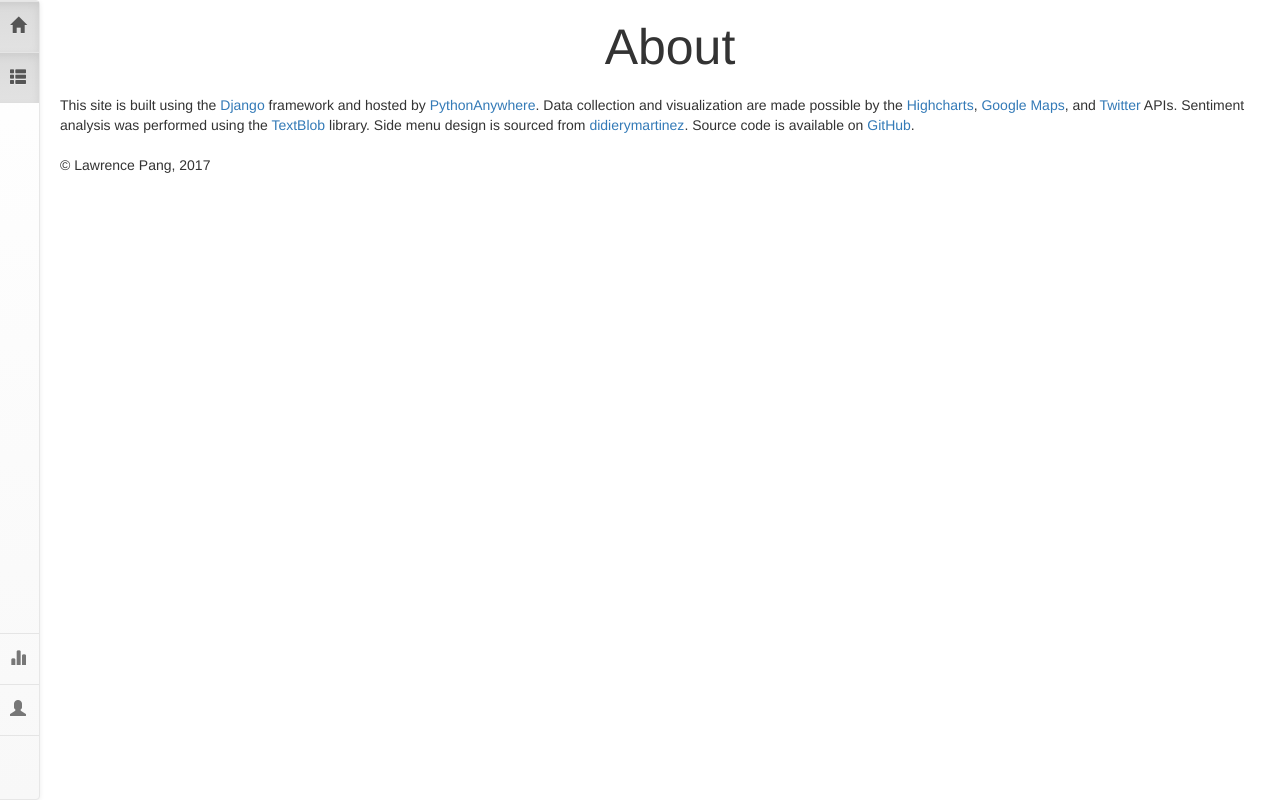
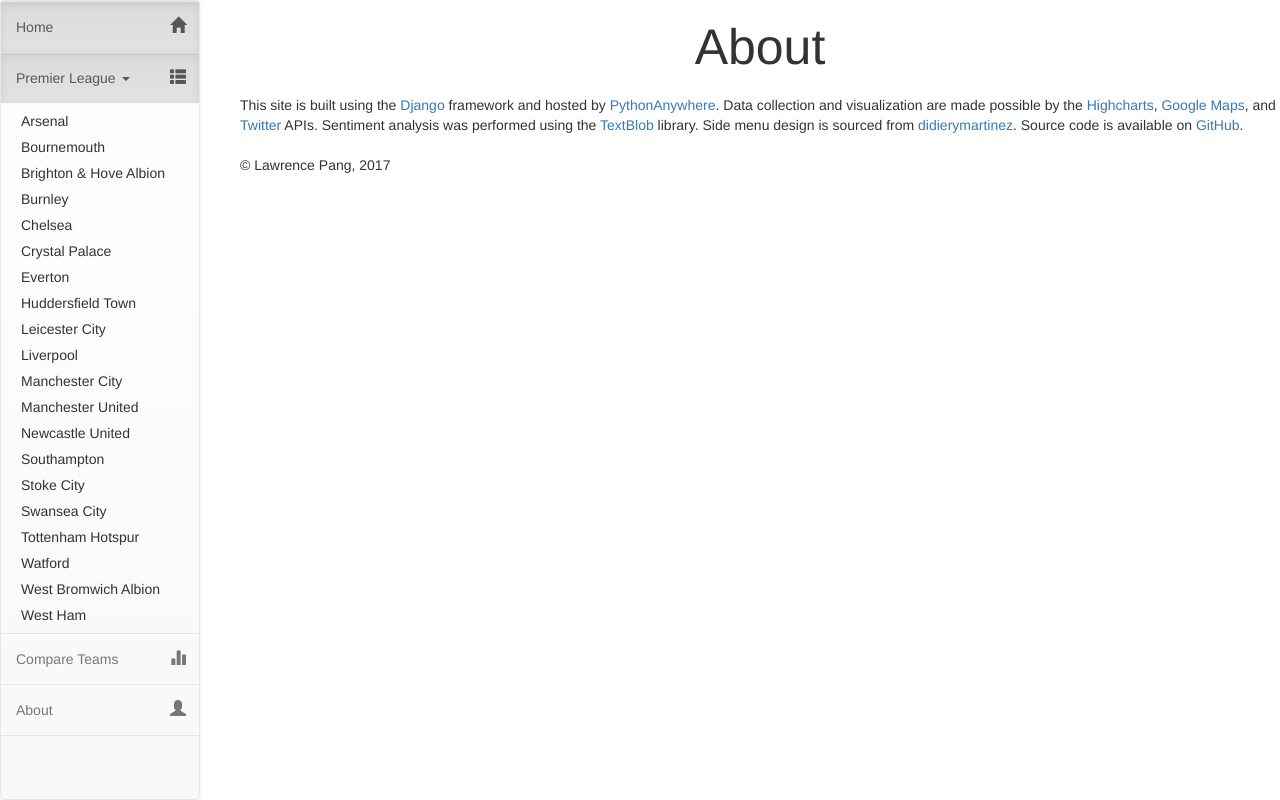
Before and after one commit to lpang36/SoccerSentimeter, a Django app: page /about/ in a window 1280 px wide, after a click on "Premier League". Run offline with Django 3.2, Linux system fonts and the light colour scheme; some libraries are stand-ins or nearby versions.

Commit message:
minor formatting changes

```diff
--- a/base/static/css/basictext.css
+++ b/base/static/css/basictext.css
@@ -4,5 +4,11 @@ h2 {
 }
 
 main {
-	padding-left: 60px;
+   padding-left: 60px;
 }
+
+@media (min-width: 1200px) {
+    main {
+    	padding-left: 40px;
+    }
+}
--- a/base/static/css/menu.css
+++ b/base/static/css/menu.css
@@ -94,6 +94,27 @@ html{
     }
   }
 
+  @media (min-width: 1200px) {
+
+    main{
+      width: calc(100% - 200px);
+      margin-left: 200px;
+    }
+
+    nav.sidebar{
+      margin-left: 0px;
+      float: left;
+    }
+
+    nav.sidebar .forAnimate{
+      opacity: 1;
+    }
+  }
+
+  main {
+    margin-bottom: 40px;
+  }
+
   nav.sidebar .navbar-nav .open .dropdown-menu>li>a:hover, nav.sidebar .navbar-nav .open .dropdown-menu>li>a:focus {
     color: #CCC;
     background-color: transparent;
--- a/base/static/css/teambase.css
+++ b/base/static/css/teambase.css
@@ -3,7 +3,9 @@ ul {
 }
 
 .largediv {
-	width: 600px;
+    width: 70%;
+    min-width: 400px;
+	max-width: 800px;
 	height: 400px;
 	margin: auto;
 }
--- a/base/static/js/menu.js
+++ b/base/static/js/menu.js
@@ -1,7 +1,9 @@
 function adjustOnEnter() {
-	$("main").css("margin-left","200px");
+	if ($(window).width()<1200)
+	    $("main").css("margin-left","200px");
 }
 
 function adjustOnExit() {
-	$("main").css("margin-left","0px");
+    if ($(window).width()<1200)
+	    $("main").css("margin-left","0px");
 }
--- a/static/css/team.css
+++ b/static/css/team.css
@@ -1,5 +1,7 @@
 .player {
-	width: 600px;
+	width: 70%;
+    min-width: 400px;
+	max-width: 800px;
 	height: 25px;
 	margin: auto;
 	border-style: solid;
--- a/static/css/teambase.css
+++ b/static/css/teambase.css
@@ -3,7 +3,9 @@ ul {
 }
 
 .largediv {
-	width: 600px;
+    width: 70%;
+    min-width: 400px;
+	max-width: 800px;
 	height: 400px;
 	margin: auto;
 }
--- a/static/js/menu.js
+++ b/static/js/menu.js
@@ -1,7 +1,9 @@
 function adjustOnEnter() {
-	$("main").css("margin-left","200px");
+	if ($(window).width()<1200)
+	    $("main").css("margin-left","200px");
 }
 
 function adjustOnExit() {
-	$("main").css("margin-left","0px");
+    if ($(window).width()<1200)
+	    $("main").css("margin-left","0px");
 }
--- a/team/static/css/team.css
+++ b/team/static/css/team.css
@@ -1,5 +1,7 @@
 .player {
-	width: 600px;
+	width: 70%;
+    min-width: 400px;
+	max-width: 800px;
 	height: 25px;
 	margin: auto;
 	border-style: solid;
```
Also changed, not shown: static/css/basictext.css (+7 -1 lines), static/css/menu.css (+21 -0 lines).
